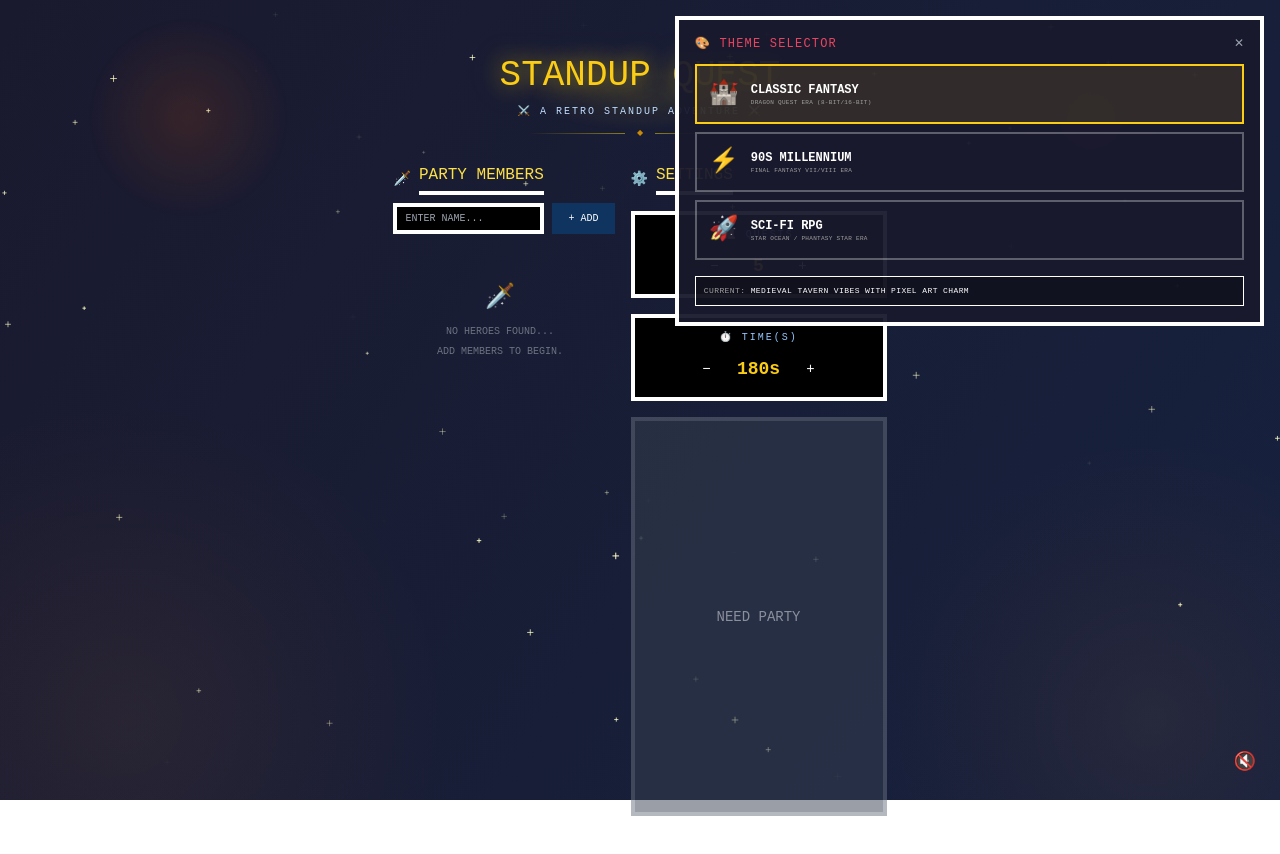
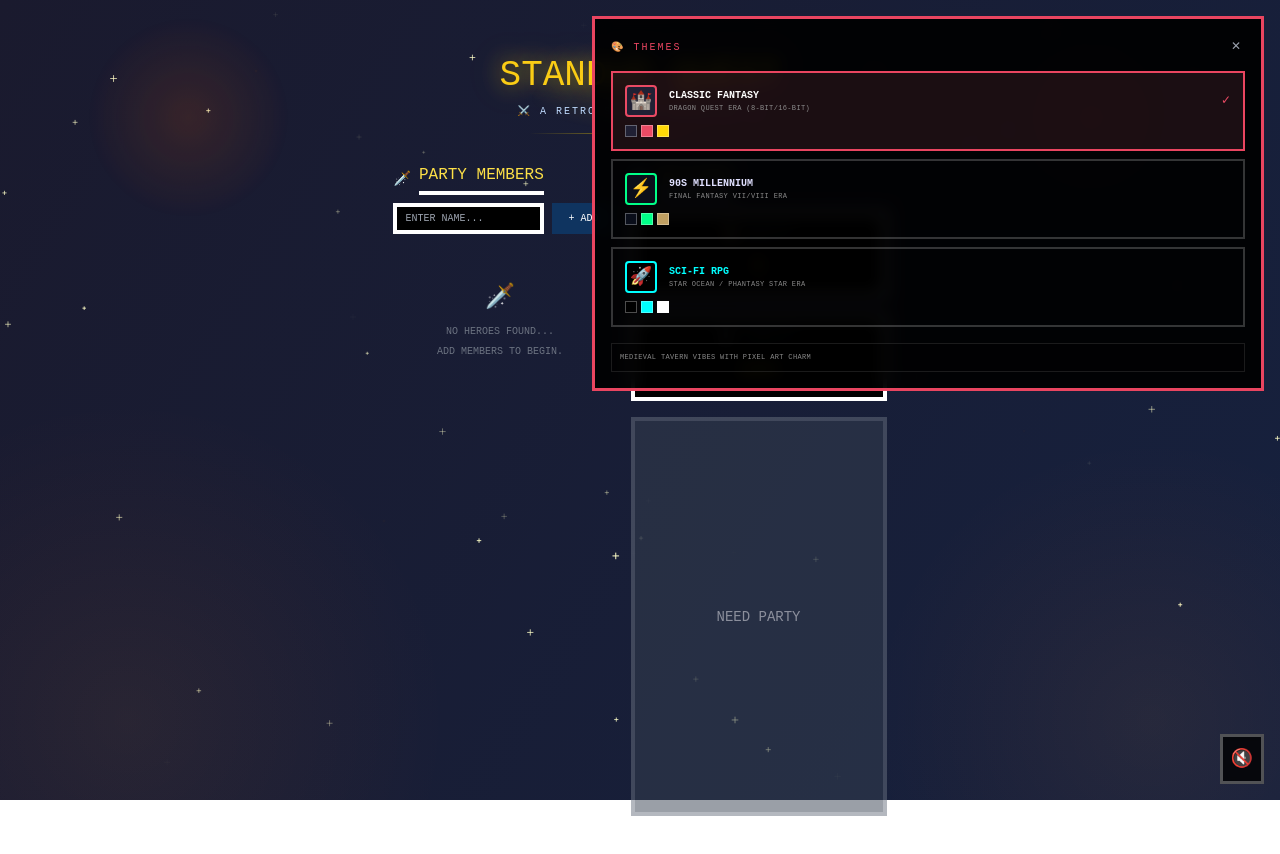
Before and after one commit to drpoom/standup-quests, a Vue app: page / in a window 1280 px wide. Both pictures are taken after a click on the button "Change Theme". Shown: the top 854 px of the page. Built offline with nearby package versions, Linux system fonts and the light colour scheme.

Commit message:
feat: Theme Selector + Music Player visual overhaul — equalizer, color swatches, glow effects

```diff
--- a/src/components/MusicPlayer.vue
+++ b/src/components/MusicPlayer.vue
@@ -1,60 +1,76 @@
 <template>
   <div class="music-player fixed bottom-4 right-4 z-50">
-    <!-- Collapsed state - just a button -->
+    <!-- Collapsed state - music button with visualizer -->
     <button
       v-if="!isExpanded"
       @click="isExpanded = true"
-      class="retro-panel p-2 hover:border-yellow-400 cursor-pointer"
-      :class="isPlaying ? 'border-green-400 animate-pulse' : 'border-white'"
+      class="music-toggle-btn"
+      :class="isPlaying ? 'music-playing' : 'music-stopped'"
+      :style="{ borderColor: isPlaying ? '#4ade80' : 'rgba(255,255,255,0.3)' }"
       title="Music Player"
     >
       <span class="text-lg">{{ isPlaying ? '🎵' : '🔇' }}</span>
+      <!-- Mini equalizer bars when playing -->
+      <div v-if="isPlaying" class="mini-eq">
+        <div class="eq-bar" style="--delay: 0s; --h: 60%"></div>
+        <div class="eq-bar" style="--delay: 0.1s; --h: 80%"></div>
+        <div class="eq-bar" style="--delay: 0.2s; --h: 45%"></div>
+        <div class="eq-bar" style="--delay: 0.15s; --h: 70%"></div>
+      </div>
     </button>
 
     <!-- Expanded player -->
-    <div v-else class="retro-panel p-4 min-w-[280px] bg-black/90 border-4 border-white">
+    <div v-else class="music-panel" :style="{ borderColor: isPlaying ? '#4ade8040' : 'rgba(255,255,255,0.2)' }">
       <!-- Header -->
       <div class="flex justify-between items-center mb-3">
-        <h3 class="text-yellow-400 text-xs tracking-widest">🎵 MUSIC PLAYER</h3>
-        <button
-          @click="isExpanded = false"
-          class="text-gray-400 hover:text-white text-xs"
-          title="Collapse"
-        >
-          ✕
-        </button>
+        <h3 class="text-[10px] tracking-[0.2em]" :style="{ color: isPlaying ? '#4ade80' : '#ffd700' }">
+          🎵 MUSIC
+        </h3>
+        <button @click="isExpanded = false" class="text-gray-400 hover:text-white text-xs transition-all hover:scale-110">✕</button>
       </div>
 
-      <!-- Play/Pause button -->
-      <div class="flex justify-center mb-3">
-        <button
-          @click="togglePlay"
-          class="retro-btn px-6 py-2 text-sm"
-          :class="isPlaying ? 'bg-green-700 hover:bg-green-600' : 'bg-blue-700 hover:bg-blue-600'"
-        >
-          {{ isPlaying ? '⏸ PAUSE' : '▶ PLAY' }}
+      <!-- Now playing -->
+      <div v-if="isPlaying" class="text-center mb-3 now-playing">
+        <div class="text-[8px] text-green-400 animate-pulse tracking-[0.1em]">♫ NOW PLAYING ♫</div>
+        <div class="text-[9px] text-white mt-1">{{ tracks[selectedTrackIndex].name }}</div>
+        <div class="text-[7px] text-gray-500 mt-1">by {{ tracks[selectedTrackIndex].artist }}</div>
+      </div>
+
+      <!-- Equalizer visualization -->
+      <div v-if="isPlaying" class="flex items-end justify-center gap-1 h-6 mb-3">
+        <div v-for="i in 16" :key="i" class="eq-bar-full"
+             :style="{ animationDelay: (i * 0.08) + 's' }"></div>
+      </div>
+
+      <!-- Play/Pause + Skip -->
+      <div class="flex justify-center gap-3 mb-3">
+        <button @click="prevTrack" class="retro-btn px-2 py-1 text-[10px]">⏮</button>
+        <button @click="togglePlay" class="retro-btn px-6 py-2 text-sm play-btn"
+                :class="isPlaying ? 'play-active' : 'play-inactive'">
+          {{ isPlaying ? '⏸' : '▶' }}
         </button>
+        <button @click="nextTrack" class="retro-btn px-2 py-1 text-[10px]">⏭</button>
       </div>
 
       <!-- Track selector -->
       <div class="mb-3">
-        <label class="text-gray-400 text-[8px] uppercase tracking-wider block mb-1">Track</label>
-        <select
-          v-model="selectedTrackIndex"
-          @change="changeTrack"
-          class="bg-black border-2 border-white text-white px-2 py-1 text-xs w-full focus:outline-none focus:border-yellow-400 font-retro uppercase"
-        >
-          <option v-for="(track, index) in tracks" :key="track.id" :value="index">
-            {{ track.name }}
-          </option>
-        </select>
+        <div class="flex flex-col gap-1">
+          <button v-for="(track, index) in tracks" :key="track.id"
+                  @click="selectedTrackIndex = index; changeTrack()"
+                  class="text-left px-2 py-1 text-[8px] border transition-all track-item"
+                  :class="selectedTrackIndex === index ? 'border-green-500 bg-green-900/20' : 'border-transparent hover:border-white/30'"
+                  :style="{ color: selectedTrackIndex === index ? '#4ade80' : '#888' }">
+            {{ selectedTrackIndex === index ? '♫' : '○' }} {{ track.name }}
+          </button>
+        </div>
       </div>
 
       <!-- Volume control -->
-      <div class="mb-3">
-        <label class="text-gray-400 text-[8px] uppercase tracking-wider block mb-1">
-          Volume: {{ Math.round(volume * 100) }}%
-        </label>
+      <div class="mb-2">
+        <div class="flex items-center justify-between mb-1">
+          <span class="text-[8px] text-gray-400 uppercase">Vol</span>
+          <span class="text-[8px] text-gray-400">{{ Math.round(volume * 100) }}%</span>
+        </div>
         <input
           type="range"
           v-model="volume"
@@ -62,38 +78,28 @@
           min="0"
           max="1"
           step="0.01"
-          class="w-full h-2 bg-gray-700 cursor-pointer"
+          class="w-full volume-slider"
         />
       </div>
 
       <!-- Loop toggle -->
       <div class="flex items-center justify-between">
-        <label class="text-gray-400 text-[8px] uppercase tracking-wider">Loop</label>
-        <button
-          @click="toggleLoop"
-          class="retro-btn px-3 py-1 text-[8px]"
-          :class="isLooping ? 'bg-green-700' : 'bg-gray-700'"
-        >
+        <span class="text-[8px] text-gray-400 uppercase">Loop</span>
+        <button @click="toggleLoop" class="retro-btn px-3 py-1 text-[8px]"
+                :class="isLooping ? 'bg-green-700' : 'bg-gray-700'">
           {{ isLooping ? 'ON' : 'OFF' }}
         </button>
-      </div>
-
-      <!-- Now playing indicator -->
-      <div v-if="isPlaying" class="mt-3 text-center">
-        <div class="text-green-400 text-[8px] animate-pulse">
-          ♫ Now Playing: {{ tracks[selectedTrackIndex].name }} ♫
-        </div>
       </div>
     </div>
   </div>
 </template>
 
 <script setup>
-import { ref, computed, onMounted, onUnmounted } from 'vue';
+import { ref, onMounted, onUnmounted } from 'vue';
 
 const tracks = [
   { id: 1, name: 'Peaceful Village', file: 'music/peaceful-village.mp3', artist: 'Stefan Grossmann' },
-  { id: 2, name: 'Heroic Demise (Chiptune)', file: 'music/heroic-demise.mp3', artist: 'OpenGameArt' },
+  { id: 2, name: 'Heroic Demise', file: 'music/heroic-demise.mp3', artist: 'OpenGameArt' },
   { id: 3, name: 'Mystic Force', file: 'music/mystic-force.mp3', artist: 'Kevin MacLeod' }
 ];
 
@@ -104,7 +110,6 @@ const volume = ref(0.5);
 const selectedTrackIndex = ref(0);
 const audio = ref(null);
 
-// Load saved preferences from localStorage
 onMounted(() => {
   const savedVolume = localStorage.getItem('standup_music_volume');
   const savedTrack = localStorage.getItem('standup_music_track');
@@ -114,17 +119,13 @@ onMounted(() => {
   if (savedTrack) selectedTrackIndex.value = parseInt(savedTrack);
   if (savedLoop) isLooping.value = savedLoop === 'true';
 
-  // Initialize audio
   audio.value = new Audio();
   audio.value.loop = isLooping.value;
   audio.value.volume = volume.value;
   loadTrack(selectedTrackIndex.value);
 
-  // Listen for audio events
   audio.value.addEventListener('ended', () => {
-    if (!isLooping.value) {
-      isPlaying.value = false;
-    }
+    if (!isLooping.value) isPlaying.value = false;
   });
 });
 
@@ -137,25 +138,21 @@ onUnmounted(() => {
 
 const loadTrack = (index) => {
   if (!audio.value) return;
-
   const track = tracks[index];
   audio.value.src = track.file;
   audio.value.load();
-
-  // Save preference
   localStorage.setItem('standup_music_track', index.toString());
 };
 
 const togglePlay = () => {
   if (!audio.value) return;
-
   if (isPlaying.value) {
     audio.value.pause();
     isPlaying.value = false;
   } else {
     audio.value.play().catch(err => {
       console.warn('Audio playback failed:', err);
-      alert('Click anywhere on the page first to enable audio, then try again!');
+      alert('Click anywhere on the page first to enable audio!');
     });
     isPlaying.value = true;
   }
@@ -164,10 +161,17 @@ const togglePlay = () => {
 const changeTrack = () => {
   const wasPlaying = isPlaying.value;
   loadTrack(selectedTrackIndex.value);
+  if (wasPlaying) audio.value.play();
+};
 
-  if (wasPlaying) {
-    audio.value.play();
-  }
+const prevTrack = () => {
+  selectedTrackIndex.value = (selectedTrackIndex.value - 1 + tracks.length) % tracks.length;
+  changeTrack();
+};
+
+const nextTrack = () => {
+  selectedTrackIndex.value = (selectedTrackIndex.value + 1) % tracks.length;
+  changeTrack();
 };
 
 const changeVolume = () => {
@@ -179,9 +183,7 @@ const changeVolume = () => {
 
 const toggleLoop = () => {
   isLooping.value = !isLooping.value;
-  if (audio.value) {
-    audio.value.loop = isLooping.value;
-  }
+  if (audio.value) audio.value.loop = isLooping.value;
   localStorage.setItem('standup_music_loop', isLooping.value.toString());
 };
 </script>
@@ -191,30 +193,143 @@ const toggleLoop = () => {
   font-family: 'Press Start 2P', monospace;
 }
 
-input[type="range"] {
+/* Toggle button */
+.music-toggle-btn {
+  position: relative;
+  background: rgba(0, 0, 0, 0.8);
+  border: 3px solid;
+  padding: 8px;
+  cursor: pointer;
+  transition: all 0.2s ease;
+  backdrop-filter: blur(4px);
+  display: flex;
+  align-items: center;
+  gap: 6px;
+}
+
+.music-toggle-btn:hover {
+  transform: scale(1.1);
+}
+
+.music-playing {
+  box-shadow: 0 0 12px rgba(74, 222, 128, 0.3);
+}
+
+/* Mini equalizer bars */
+.mini-eq {
+  display: flex;
+  align-items: flex-end;
+  gap: 2px;
+  height: 16px;
+}
+
+.eq-bar {
+  width: 3px;
+  height: var(--h);
+  background: #4ade80;
+  animation: eqBounce 0.4s ease-in-out infinite alternate;
+  animation-delay: var(--delay);
+}
+
+@keyframes eqBounce {
+  0% { height: 30%; }
+  100% { height: var(--h); }
+}
+
+/* Expanded panel */
+.music-panel {
+  background: rgba(0, 0, 0, 0.92);
+  border: 3px solid;
+  padding: 16px;
+  min-width: 280px;
+  backdrop-filter: blur(8px);
+  animation: panelExpand 0.3s ease-out;
+}
+
+@keyframes panelExpand {
+  0% { opacity: 0; transform: scale(0.9) translateY(10px); }
+  100% { opacity: 1; transform: scale(1) translateY(0); }
+}
+
+/* Now playing */
+.now-playing {
+  animation: fadeIn 0.3s ease-out;
+}
+
+@keyframes fadeIn {
+  0% { opacity: 0; }
+  100% { opacity: 1; }
+}
+
+/* Full equalizer bars */
+.eq-bar-full {
+  width: 4px;
+  height: 20px;
+  background: linear-gradient(to top, #4ade80, #22d3ee);
+  animation: eqFullBounce 0.5s ease-in-out infinite alternate;
+  transform-origin: bottom;
+}
+
+@keyframes eqFullBounce {
+  0% { transform: scaleY(0.3); }
+  100% { transform: scaleY(1); }
+}
+
+/* Play button */
+.play-btn {
+  transition: all 0.15s ease;
+}
+
+.play-active {
+  background: #166534;
+  border-color: #4ade80;
+}
+
+.play-active:hover {
+  background: #15803d;
+  box-shadow: 0 0 10px rgba(74, 222, 128, 0.3);
+}
+
+.play-inactive {
+  background: #1e3a5f;
+  border-color: #4a90d9;
+}
+
+.play-inactive:hover {
+  background: #2d5a87;
+}
+
+/* Track item */
+.track-item {
+  border-radius: 0;
+  cursor: pointer;
+  transition: all 0.15s ease;
+}
+
+/* Volume slider */
+.volume-slider {
   -webkit-appearance: none;
   appearance: none;
   background: #333;
-  border-radius: 2px;
+  height: 6px;
+  border: 2px solid #555;
 }
 
-input[type="range"]::-webkit-slider-thumb {
+.volume-slider::-webkit-slider-thumb {
   -webkit-appearance: none;
   appearance: none;
-  width: 16px;
-  height: 16px;
+  width: 14px;
+  height: 14px;
   background: #ffd700;
   border: 2px solid #fff;
   cursor: pointer;
-  border-radius: 2px;
 }
 
-input[type="range"]::-moz-range-thumb {
-  width: 16px;
-  height: 16px;
+.volume-slider::-moz-range-thumb {
+  width: 14px;
+  height: 14px;
   background: #ffd700;
   border: 2px solid #fff;
   cursor: pointer;
-  border-radius: 2px;
 }
 </style>
--- a/src/components/ThemeSelector.vue
+++ b/src/components/ThemeSelector.vue
@@ -1,28 +1,23 @@
 <template>
   <div class="theme-selector fixed top-4 right-4 z-50">
-    <!-- Collapsed state - just a button -->
+    <!-- Collapsed state - theme button with icon and glow -->
     <button
       v-if="!isExpanded"
       @click="isExpanded = true"
-      class="retro-panel p-2 hover:border-yellow-400 cursor-pointer transition-all"
-      :class="`theme-${currentTheme.id}`"
+      class="theme-toggle-btn"
+      :style="{ borderColor: accentColor, boxShadow: `0 0 12px ${accentColor}40` }"
       title="Change Theme"
     >
       <span class="text-lg">{{ currentTheme.icon }}</span>
+      <div class="theme-toggle-ring" :style="{ borderColor: accentColor }"></div>
     </button>
 
     <!-- Expanded selector -->
-    <div v-else class="retro-panel p-4 min-w-[320px] theme-panel">
+    <div v-else class="theme-panel-expanded" :style="{ borderColor: accentColor }">
       <!-- Header -->
       <div class="flex justify-between items-center mb-3">
-        <h3 class="theme-heading text-xs tracking-widest">🎨 THEME SELECTOR</h3>
-        <button
-          @click="isExpanded = false"
-          class="text-gray-400 hover:text-white text-xs"
-          title="Collapse"
-        >
-          ✕
-        </button>
+        <h3 class="text-[10px] tracking-[0.2em]" :style="{ color: accentColor }">🎨 THEMES</h3>
+        <button @click="isExpanded = false" class="text-gray-400 hover:text-white text-xs close-btn">✕</button>
       </div>
 
       <!-- Theme cards -->
@@ -31,35 +26,54 @@
           v-for="theme in allThemes"
           :key="theme.id"
           @click="selectTheme(theme.id)"
-          class="w-full text-left p-3 border-2 transition-all hover:scale-[1.02]"
-          :class="currentTheme.id === theme.id ? 'border-yellow-400 bg-yellow-400/10' : 'border-white/30 hover:border-white'"
+          class="w-full text-left p-3 border-2 transition-all hover:scale-[1.02] theme-card"
+          :class="currentTheme.id === theme.id ? 'theme-card-active' : 'theme-card-inactive'"
+          :style="{
+            borderColor: currentTheme.id === theme.id ? theme.colors.accent : 'rgba(255,255,255,0.2)',
+            background: currentTheme.id === theme.id ? `${theme.colors.accent}15` : 'transparent'
+          }"
         >
           <div class="flex items-center gap-3">
-            <span class="text-2xl">{{ theme.icon }}</span>
-            <div>
-              <div class="theme-text text-xs font-bold uppercase">{{ theme.name }}</div>
-              <div class="theme-text-muted text-[6px] uppercase tracking-wider">{{ theme.subtitle }}</div>
+            <!-- Mini preview swatch -->
+            <div class="w-8 h-8 rounded border-2 flex items-center justify-center text-lg"
+                 :style="{ background: theme.colors.primary, borderColor: theme.colors.accent }">
+              {{ theme.icon }}
             </div>
+            <div class="flex-1">
+              <div class="text-[10px] font-bold uppercase" :style="{ color: theme.colors.text }">{{ theme.name }}</div>
+              <div class="text-[7px] uppercase tracking-wider" style="color: #888">{{ theme.subtitle }}</div>
+            </div>
+            <!-- Active indicator -->
+            <div v-if="currentTheme.id === theme.id" class="text-xs" :style="{ color: theme.colors.accent }">✓</div>
+          </div>
+
+          <!-- Color palette preview -->
+          <div class="flex gap-1 mt-2">
+            <div v-for="colorKey in ['primary', 'accent', 'gold']" :key="colorKey"
+                 class="w-3 h-3 border"
+                 :style="{ background: theme.colors[colorKey], borderColor: 'rgba(255,255,255,0.3)' }"></div>
           </div>
         </button>
       </div>
 
-      <!-- Current theme info -->
-      <div class="theme-panel-info p-2 text-[8px] uppercase tracking-wider">
-        <span class="theme-text-muted">Current: </span>
-        <span class="theme-text">{{ currentTheme.description }}</span>
+      <!-- Current theme description -->
+      <div class="text-[7px] uppercase tracking-wider p-2"
+           style="background: rgba(0,0,0,0.3); border: 1px solid rgba(255,255,255,0.1); color: #888">
+        {{ currentTheme.description }}
       </div>
     </div>
   </div>
 </template>
 
 <script setup>
-import { ref, onMounted } from 'vue';
+import { ref, computed, onMounted } from 'vue';
 import { themes, getCurrentTheme, saveTheme, applyTheme } from '../themes.js';
 
 const isExpanded = ref(false);
 const currentTheme = ref(getCurrentTheme());
 const allThemes = Object.values(themes);
+
+const accentColor = computed(() => currentTheme.value.colors?.accent || '#ffd700');
 
 const selectTheme = (themeId) => {
   const theme = themes[themeId];
@@ -69,13 +83,10 @@ const selectTheme = (themeId) => {
   saveTheme(themeId);
   applyTheme(theme);
 
-  // Play a little transition sound
-  // (audio will be handled by main audio system)
   isExpanded.value = false;
 };
 
 onMounted(() => {
-  // Ensure theme is applied on component mount
   applyTheme(currentTheme.value);
 });
 </script>
@@ -85,42 +96,87 @@ onMounted(() => {
   font-family: var(--theme-font-main, 'Press Start 2P', monospace);
 }
 
-.theme-panel {
-  background: var(--theme-panel, rgba(26, 26, 46, 0.95));
-  border: 4px solid var(--theme-border, #ffffff);
+/* Toggle button */
+.theme-toggle-btn {
+  position: relative;
+  background: rgba(0, 0, 0, 0.8);
+  border: 3px solid;
+  padding: 8px;
+  cursor: pointer;
+  transition: all 0.2s ease;
+  backdrop-filter: blur(4px);
 }
 
-.theme-heading {
-  color: var(--theme-accent, #e94560);
-  font-family: var(--theme-font-heading, 'Press Start 2P', monospace);
+.theme-toggle-btn:hover {
+  transform: scale(1.1);
 }
 
-.theme-text {
-  color: var(--theme-text, #ffffff);
+/* Rotating ring */
+.theme-toggle-ring {
+  position: absolute;
+  inset: -4px;
+  border: 1px solid;
+  opacity: 0.3;
+  animation: ringRotate 4s linear infinite;
+  clip-path: polygon(50% 0%, 100% 50%, 50% 100%, 0% 50%);
 }
 
-.theme-text-muted {
-  color: var(--theme-text-muted, #a0a0a0);
+@keyframes ringRotate {
+  0% { transform: rotate(0deg); }
+  100% { transform: rotate(360deg); }
 }
 
-.theme-panel-info {
-  background: rgba(0, 0, 0, 0.3);
-  border: 1px solid var(--theme-border, #ffffff);
+/* Expanded panel */
+.theme-panel-expanded {
+  background: rgba(0, 0, 0, 0.92);
+  border: 3px solid;
+  padding: 16px;
+  min-width: 300px;
+  backdrop-filter: blur(8px);
+  animation: panelExpand 0.3s ease-out;
 }
 
-/* Theme-specific button styles */
-.theme-classic {
-  border-color: #ffffff;
-  background: #1a1a2e;
+@keyframes panelExpand {
+  0% { opacity: 0; transform: scale(0.9) translateY(-10px); }
+  100% { opacity: 1; transform: scale(1) translateY(0); }
 }
 
-.theme-millennium {
-  border-color: #4a90d9;
-  background: #0a0e1a;
+.close-btn {
+  transition: all 0.15s;
+  padding: 4px;
 }
 
-.theme-scifi {
-  border-color: #00ffff;
-  background: #000000;
+.close-btn:hover {
+  color: white;
+  transform: scale(1.2);
+}
+
+/* Theme card */
+.theme-card {
+  transition: all 0.2s ease;
+  cursor: pointer;
+}
+
+.theme-card-inactive:hover {
+  border-color: rgba(255, 255, 255, 0.5) !important;
+  background: rgba(255, 255, 255, 0.05) !important;
+}
+
+.theme-card-active {
+  position: relative;
+  overflow: hidden;
+}
+
+.theme-card-active::after {
+  content: '';
+  position: absolute;
+  inset: 0;
+  pointer-events: none;
+  animation: activeShimmer 2s ease-in-out infinite;
+}
+
+@keyframes activeShimmer {
+  0%, 100% { background: transparent; }
+  50% { background: rgba(255, 255, 255, 0.03); }
 }
 </style>
```
Also changed, not shown: 5 other files (tests, documents, lock files or other folders).
